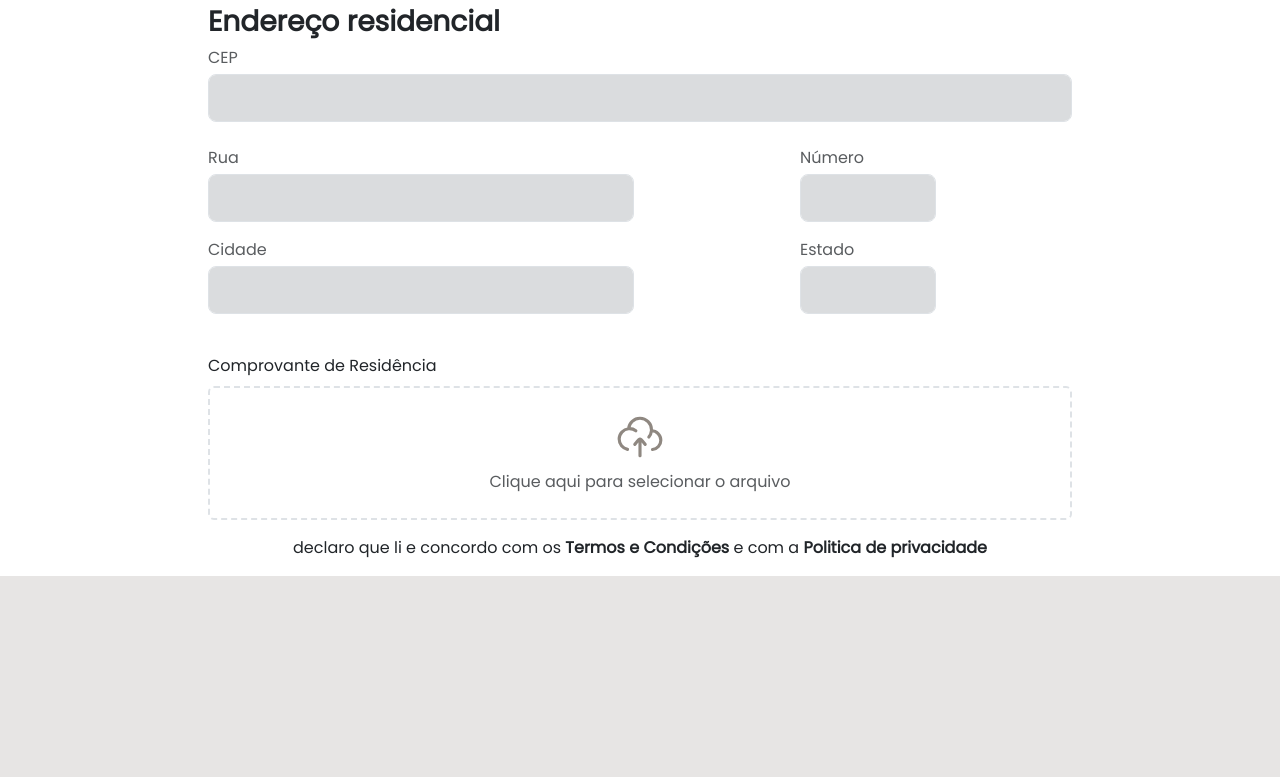
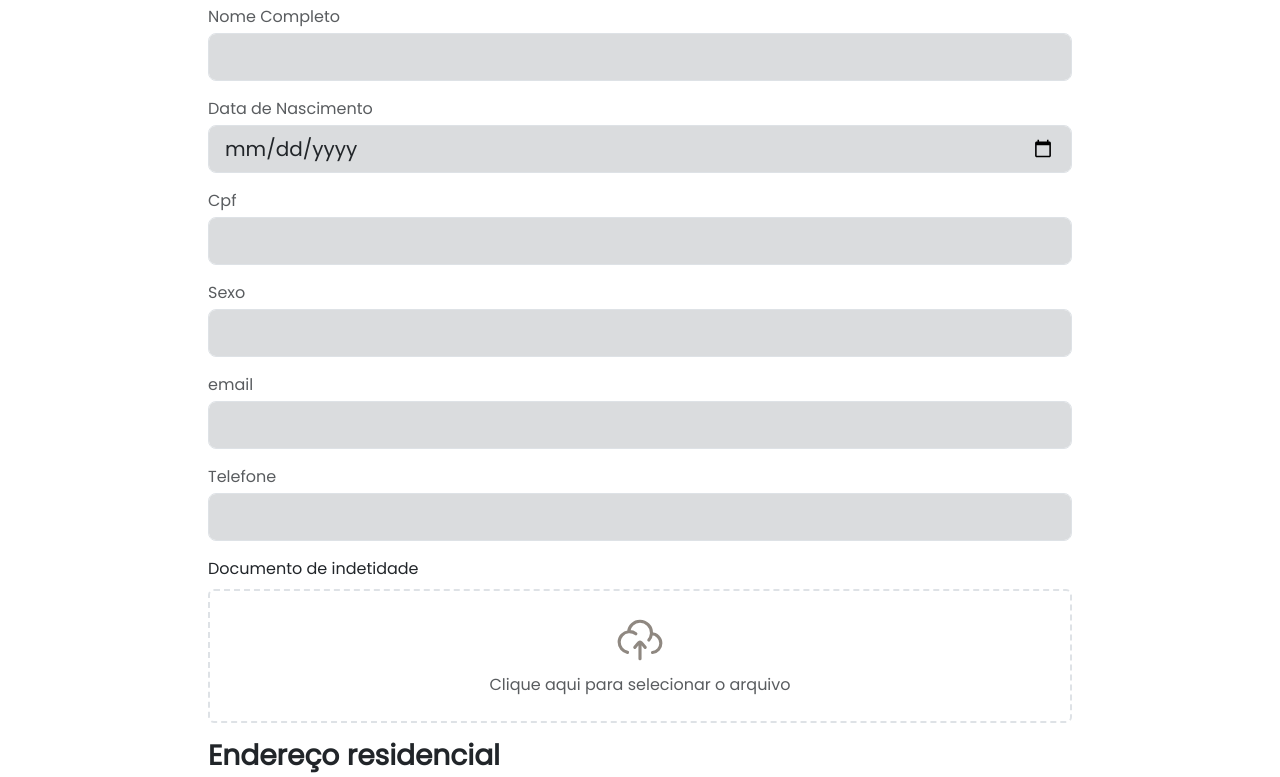
Before and after one commit to pandrade00/-signup-process-docs, a website: page index.html in a window 1280 px wide. Shown: the part 157-934 px from the top of the page. Before the commit the page ends 800 px from the top, so only its background shows below. Drawn offline with nearby package versions, Linux system fonts and the light colour scheme.

Commit message:
adicionando a parte das informações participante

```diff
--- a/index.html
+++ b/index.html
@@ -20,12 +20,59 @@
             <p class="p1">Prencha os dados abaixo para fazer sua inscrição no programa Trilhas</p>
         </section>
 
-        <section class="participante">
-            <h3 class="h3">Informações do participante</h2>
-                <!-- campos de entradas com nome, data de nasciment, cpf , sexo, email, telefone, documento de indetidade -->
-        </section>
+        <section class="endereço">
+            <section class="participante">
+                <h3 class="h3">Informações do participante</h2>
+                    <!-- campos de entradas com nome, data de nasciment, cpf , sexo, email, telefone, documento de indetidade -->
+                     <div class="mb-3">
+                        <label for="entrada-nome" class="form-label text-muted  mb-1" id="label-nome">Nome Completo</label>
+                        <input type="text" class="form-control bg-secondary bg-opacity-25 form-control-lg w-100" id="entrada-nome" maxlength="10">
+                     </div>
+                     <div class="mb-3">
+                        <label for="entrada-data" class="form-label text-muted  mb-1" id="label-data">Data de Nascimento</label>
+                        <input type="date" class="form-control bg-secondary bg-opacity-25 form-control-lg w-100" id="entrada-data" maxlength="10">
+                     </div>
+                     <div class="mb-3">
+                        <label for="entrada-cpf" class="form-label text-muted  mb-1" id="label-cpf">Cpf</label>
+                        <input type="text" class="form-control bg-secondary bg-opacity-25 form-control-lg w-100" id="entrada-cpf" maxlength="10">
+                     </div>
+                     <div class="mb-3">
+                        <label for="entrada-sexo" class="form-label text-muted  mb-1" id="label-sexo">Sexo</label>
+                        <select name="sexo"  class="form-control bg-secondary bg-opacity-25 form-control-lg w-100" id="entrada-sexo">
+                        <option value=""></option>
+                        <option value="masculino">Masculino</option>
+                        <option value="feminino">Feminino</option>
+                        <option value="outros">Outros</option>
+                        </select>
+                     </div>
+                     <div class="mb-3">
+                        <label for="exampleFormControlEmail" class="form-label text-muted  mb-1" id="label-email">email</label>
+                        <input type="text" class="form-control bg-secondary bg-opacity-25 form-control-lg w-100" id="entrada-email" maxlength="10">
+                     </div>
+                     <div class="mb-3">
+                        <label for="entrada-telefone" class="form-label text-muted  mb-1" id="label-telefone">Telefone</label>
+                        <input type="text" class="form-control bg-secondary bg-opacity-25 form-control-lg w-100" id="entrada-telefone" maxlength="10">
+                     </div>
+                     <div>
+                        <div class="mb-3">
+                            <label for="customFile" class="form-label">Documento de indetidade</label>
 
-        <section class="endereço">
+                            <div class="d-flex flex-column align-items-center justify-content-center border border-2 rounded  p-4 w-100 border-dashed file-upload-area"
+                            onclick="selecionarArquivo()">
+
+                                <svg width="50" height="50" viewBox="0 0 24 24" fill="none" xmlns="http://www.w3.org/2000/svg">
+                                    <path d="M17.4776 9.01106C17.485 9.01102 17.4925 9.01101 17.5 9.01101C19.9853 9.01101 22 11.0294 22 13.5193C22 15.8398 20.25 17.7508 18 18M17.4776 9.01106C17.4924 8.84606 17.5 8.67896 17.5 8.51009C17.5 5.46695 15.0376 3 12 3C9.12324 3 6.76233 5.21267 6.52042 8.03192M17.4776 9.01106C17.3753 10.1476 16.9286 11.1846 16.2428 12.0165M6.52042 8.03192C3.98398 8.27373 2 10.4139 2 13.0183C2 15.4417 3.71776 17.4632 6 17.9273M6.52042 8.03192C6.67826 8.01687 6.83823 8.00917 7 8.00917C8.12582 8.00917 9.16474 8.38194 10.0005 9.01101" stroke="#8F8881" stroke-width="1.5" stroke-linecap="round" stroke-linejoin="round"/>
+                                    <path d="M12 13V21M12 13C11.2998 13 9.99153 14.9943 9.5 15.5M12 13C12.7002 13 14.0085 14.9943 14.5 15.5" stroke="#8F8881" stroke-width="1.5" stroke-linecap="round" stroke-linejoin="round"/>
+                                </svg>
+                                <!-- Texto abaixo do ícone -->
+                                <span class="text-muted mt-2" id="file-name">Clique aqui para selecionar o arquivo</span>
+                            </div>
+
+                            <input type="file" id="file-input" class="d-none">
+                        </div>
+                     </div>
+
+            </section>
             <h3 class="h3" id="titulo-endereco"></h3>
             <!-- campos de entradas com cep, rua,  cidade , numero, estado, comprovante de residncia -->
             <div class="mb-4">
--- a/package.json
+++ b/package.json
@@ -8,8 +8,5 @@
   },
   "keywords": [],
   "author": "",
-  "license": "ISC",
-  "dependencies": {
-    "bootstrap": "^5.3.3"
-  }
+  "license": "ISC"
 }
--- a/src/css/styles.css
+++ b/src/css/styles.css
@@ -12,6 +12,7 @@ body {
     align-items: center;
     justify-content: center;
 }
+
 
 .h1 {
     size: 32px;
```
Also changed, not shown: 1 other file.
